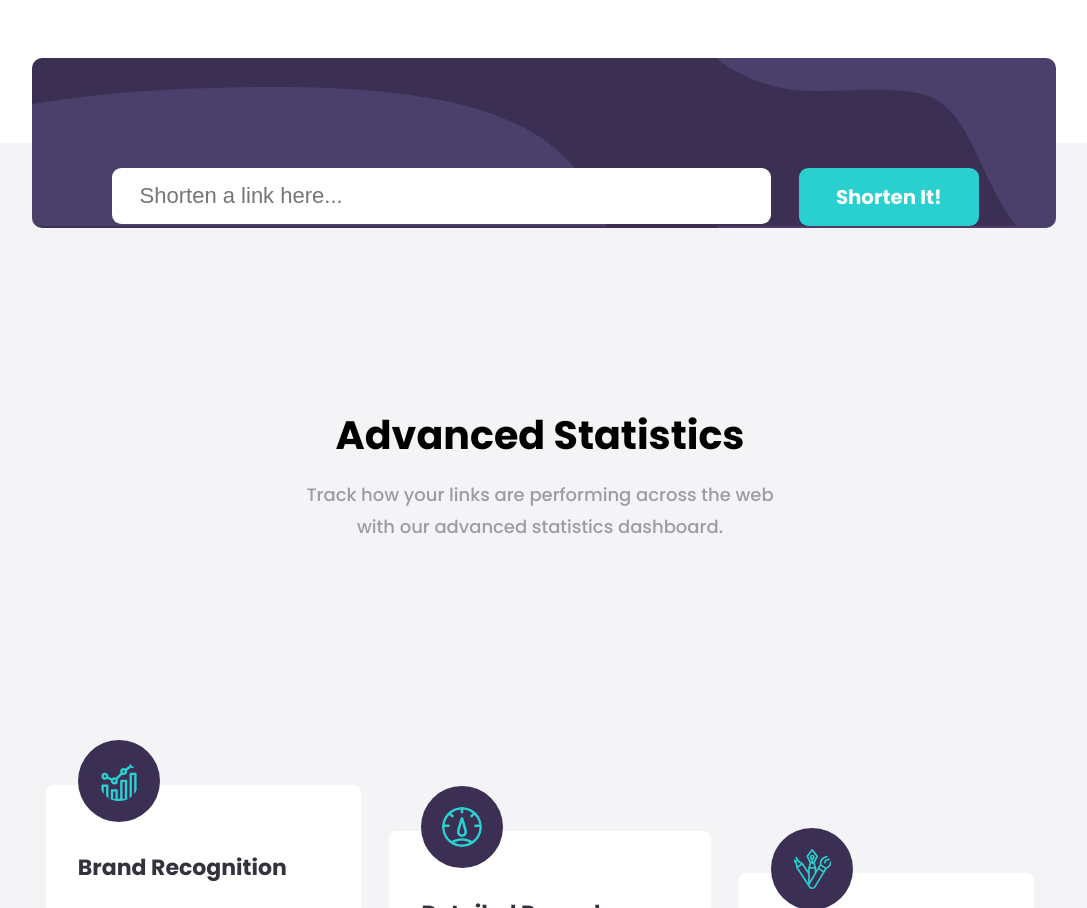
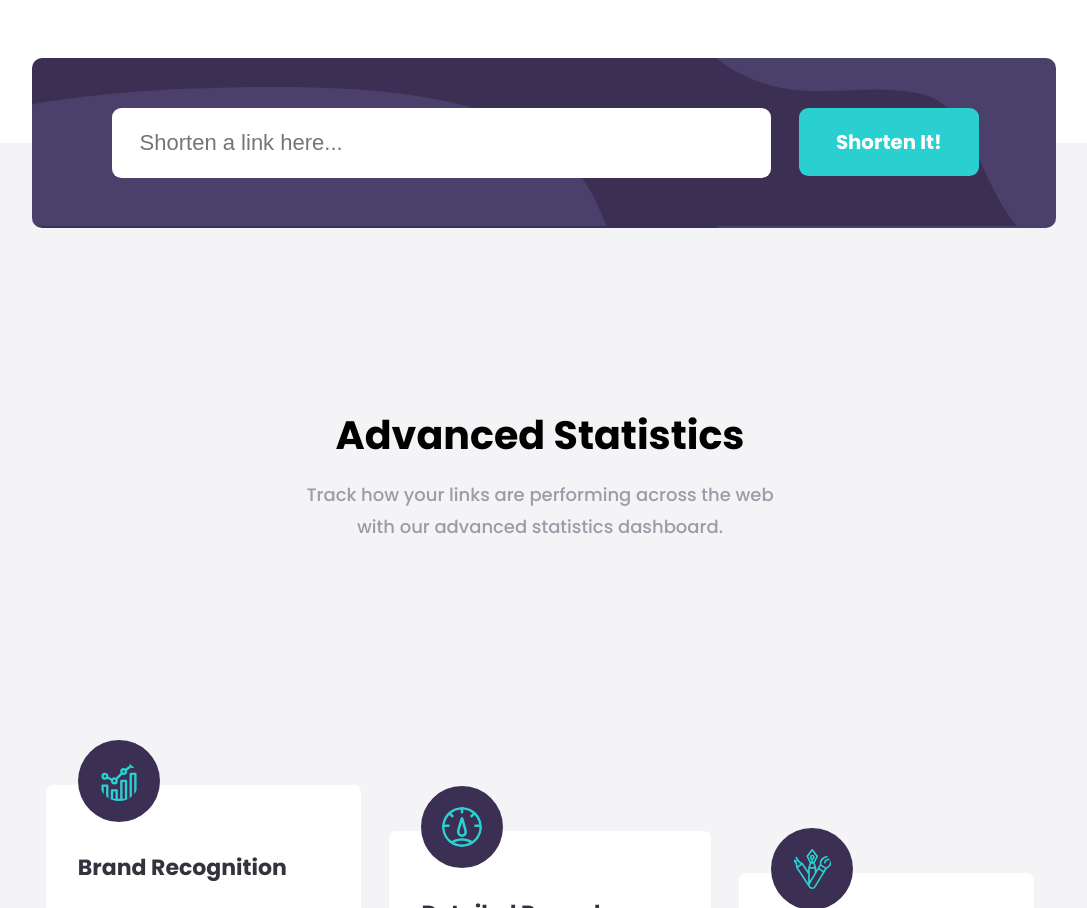
Before and after one commit to aman-atg/Shortly-Landing-Page, a React (Create React App) app: page / in a window 1280 px wide. Shown: the part 932-1840 px from the top of the page, without its empty margins (100-1187 px from the left). Built offline with nearby package versions, Linux system fonts and the light colour scheme; what simpl-schema would draw is missing.

Commit message:
update styles

```diff
--- a/src/styles/index.css
+++ b/src/styles/index.css
@@ -135,22 +135,21 @@ input {
     display: flex;
     flex: 1;
     justify-content: space-around; }
-  .shorten-lnk form {
-    margin-top: 6rem; }
   .shorten-lnk input {
     flex: 5;
     color: #35323e; }
   .shorten-lnk span {
     margin-left: 2.8rem;
     margin-right: -12.6rem;
+    float: right;
     flex: 1;
     font-size: 1.98rem;
-    padding: 1.89rem 2.8rem;
+    padding: 2.38rem 2.8rem;
     border-radius: 0.93333rem;
     font-weight: 700;
     display: flex;
-    justify-content: center;
-    align-items: center; }
+    align-items: center;
+    justify-content: center; }
 
 .box {
   overflow: hidden;
@@ -299,7 +298,7 @@ svg {
   margin: 0;
   margin-top: 2.5rem;
   left: -80.5rem;
-  top: 10.5rem; }
+  top: 5.5rem; }
 
 .hide {
   opacity: 0; }
@@ -307,6 +306,9 @@ svg {
 #link-alert {
   color: red;
   border: 3px solid red; }
+
+#copied {
+  background-color: #3b3054; }
 
 .linksList {
   margin-top: -5rem;
```
